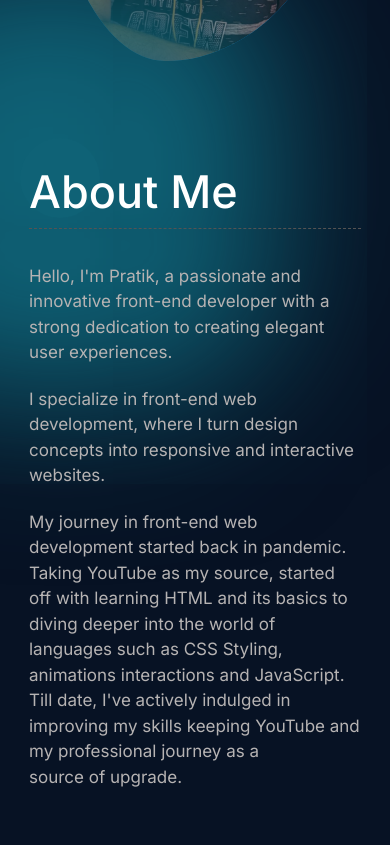
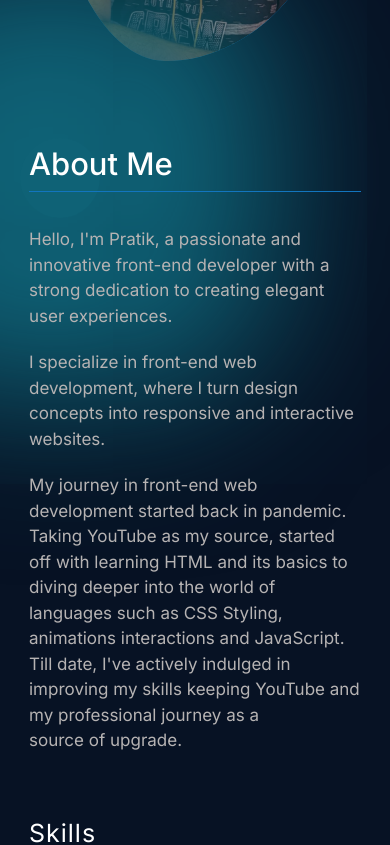
Before and after one commit to pratik1243/portfolio-app, a Next.js app: page / in a window 390 px wide. Shown: the part 660-1505 px from the top of the page. Built offline with nearby package versions, Linux system fonts and the light colour scheme.

Commit message:
next js deploy changes 5

```diff
--- a/src/app/portfolio.css
+++ b/src/app/portfolio.css
@@ -321,7 +321,7 @@ body {
   margin-top: 90px;
   padding: 27px;
   position: relative;
-  z-index: 1;
+  z-index: 2;
   opacity: 0;
   scroll-snap-align: start;
 }
@@ -350,7 +350,7 @@ body {
   font-size: 45px;
   color: #fff;
   margin-bottom: 35px;
-  border-bottom: 1px dashed #555353;
+  border-bottom: 0.2px solid #1275be;
   padding-bottom: 9px;
 }
 
@@ -432,7 +432,7 @@ body {
   font-size: 45px;
   color: #fff;
   margin-bottom: 41px;
-  border-bottom: 1px dashed #555353;
+  border-bottom: 0.2px solid #1275be;
   padding-bottom: 12px;
 }
 
@@ -556,6 +556,15 @@ body {
   .intro-left-sec .intro-inner-sec .head-txt2{
     font-size: 23px;
   }
+
+  .work-sec .work-head-txt, .about-sec .about-head-txt{
+    font-size: 31px;
+  }
+
+  .about-sec {
+    margin-top: 50px;
+  }
+
 }
 
 @media (max-width: 768px) {
```
